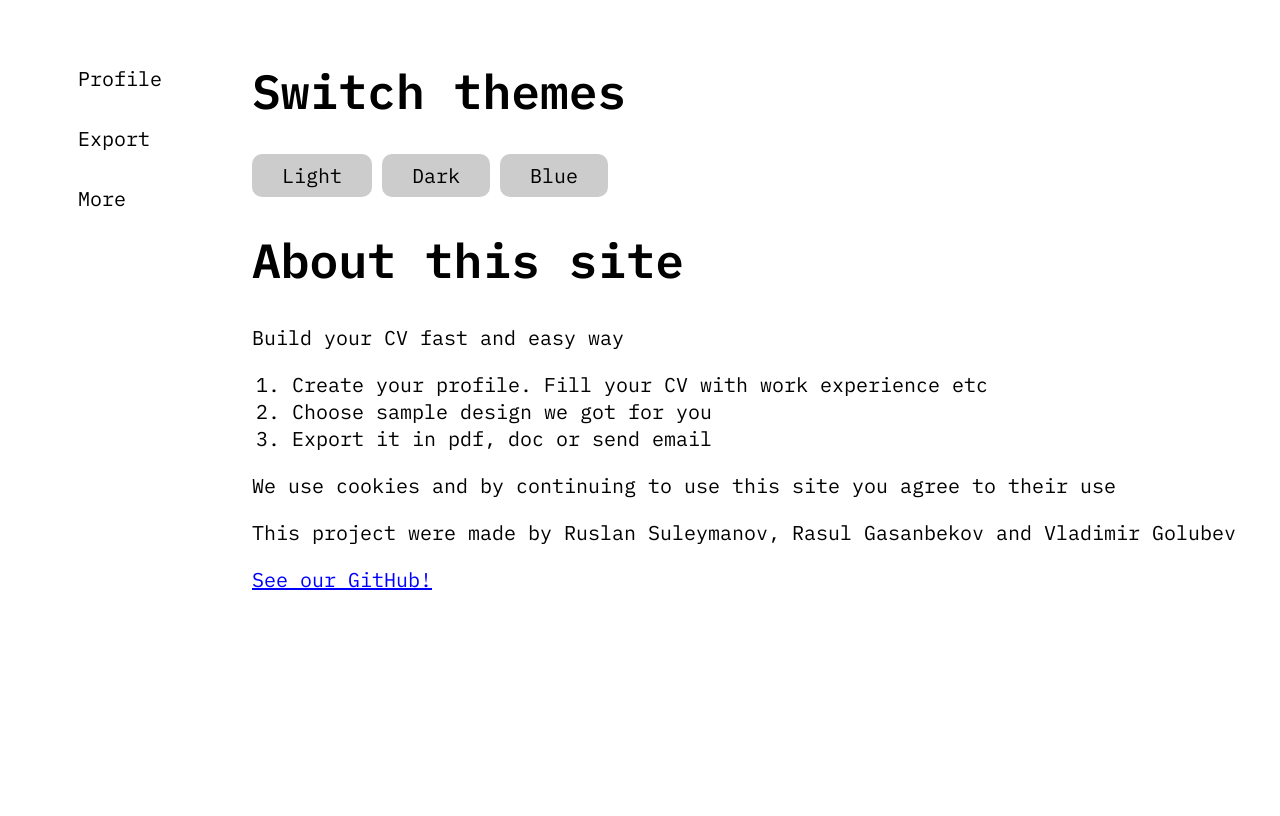
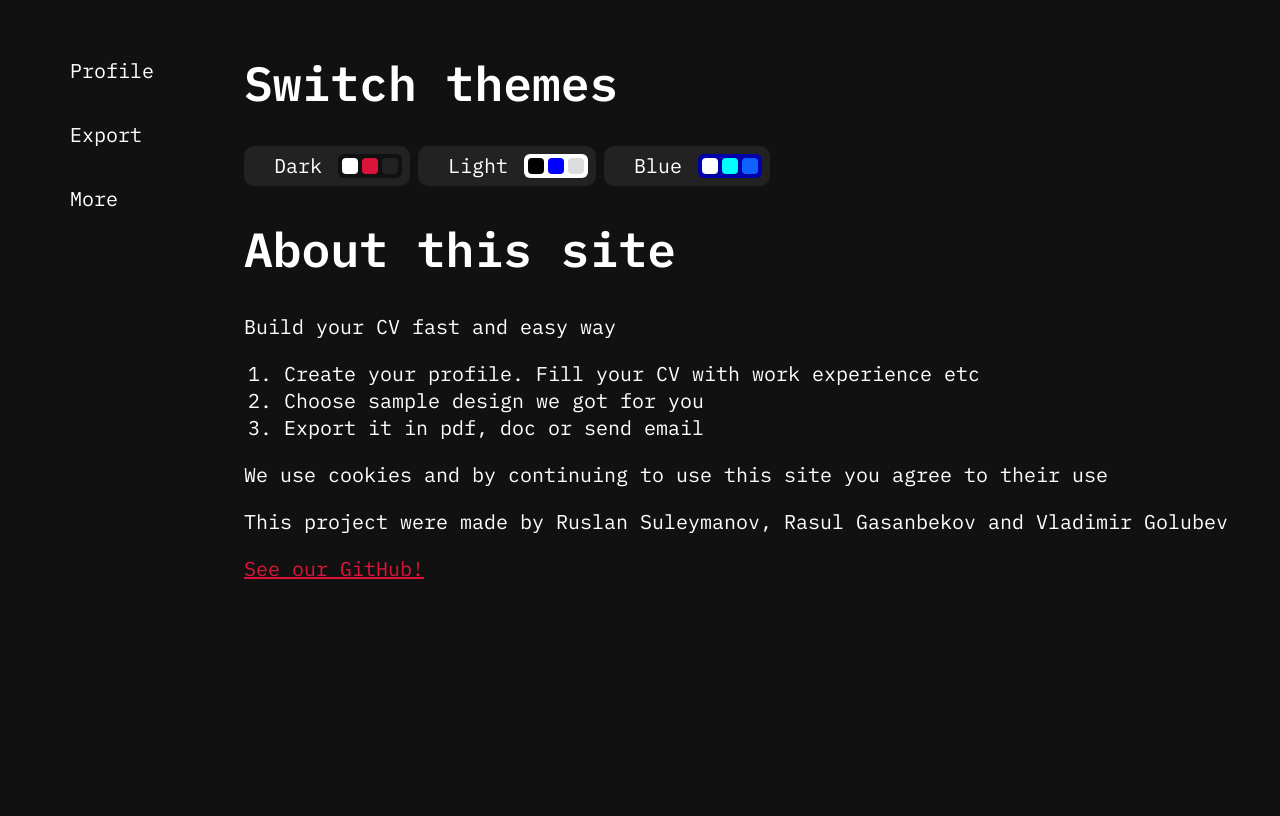
Before and after one commit to aqerd/CVbuilder, a Flask app: page /more in a window 1280 px wide. After the commit the page ends 579 px from the top, so only its background shows below. Run offline with Flask 3, Linux system fonts and the light colour scheme; parts of the project's set-up code (start-up, migrations or seed data) failed here and were passed over.

Commit message:
Added new easy intercation for themes

```diff
--- a/app/routes.py
+++ b/app/routes.py
@@ -22,7 +22,7 @@ def profile():
         return response
 
     data = {}
-    cookies_to_load = ["name", "middle_name", "last_name", "age", "email", "dob", "citizenship", "city"]
+    cookies_to_load = ["name", "middle_name", "last_name", "email", "age", "dob", "citizenship", "city"]
     for key in cookies_to_load:
         value = request.cookies.get(key)
         if value:
--- a/app/static/css/style.css
+++ b/app/static/css/style.css
@@ -12,16 +12,16 @@
     font-style: normal;
 }
 
-:root {
-  --bg-black: #111;
-  --border-black: #222;
-  --input-black: #333;
-  --background-color: #fff;
-}
-
 body {
     font-family: 'IBM Plex Mono', monospace;
     font-size: 20px;
+    background-color: var(--bg-color);
+    color: var(--main-color);
+    margin: 0;
+    padding: 0;
+    box-sizing: border-box;
+    height: 100%;
+    overflow-y: auto;
 }
 
 h1 {
@@ -33,15 +33,104 @@ input, textarea, select {
     font-size: 1em;
     border-radius: 5px;
     outline: none;
+    background-color: var(--interaction-color);
+    color: var(--main-color);
+    border: 2px solid var(--hover-color);
 }
 
-input, textarea, select, button {
-    font-family: inherit;
+input:focus, textarea:focus, select:focus {
+    border: 2px solid var(--border-color);
+}
+
+input[type="date"], input::placeholder, textarea::placeholder {
+    color: var(--neutral-color);
+}
+
+input[type="date"]:focus {
+    color: var(--main-color);
 }
 
 input[type="date"]::-webkit-calendar-picker-indicator {
     display: none;
     -webkit-appearance: none;
+}
+
+input[type="number"]::-webkit-inner-spin-button,
+input[type="number"]::-webkit-outer-spin-button {
+    display: none !important;
+    margin: 0;
+}
+
+button {
+    background-color: var(--interaction-color);
+    color: var(--main-color);
+    display: inline-block;
+    font-size: 20px;
+    border: none;
+    border-radius: 10px;
+    padding: 8px 30px;
+    cursor: pointer;
+    font-family: inherit;
+}
+
+button:hover {
+    background-color: var(--hover-color);
+}
+
+.button-row {
+    display: flex;
+    gap: 8px;
+}
+
+.button-row form {
+    margin: 0;
+}
+
+.button-col {
+    display: flex;
+    flex-direction: column;
+    gap: 8px;
+}
+
+.submit {
+    width: 100%;
+    padding: 8px 15px;
+    font-size: 20px;
+    border: none;
+    border-radius: 8px;
+    cursor: pointer;
+    background-color: var(--interaction-color);
+    color: var(--main-color);
+}
+
+.submit:active {
+    background-color: var(--main-color);
+    color: var(--bg-color);
+}
+
+.theme-toggle {
+    display: flex;
+    align-items: center;
+    gap: 16px;
+    padding-right: 8px;
+    line-height: 24px;
+}
+
+.color-main {
+    display: flex;
+    justify-content: space-between;
+    gap: 4px;
+    align-items: center;
+    border: none;
+    border-radius: 6px;
+    padding: 4px;
+    height: auto;
+}
+
+.color-box {
+    width: 16px;
+    height: 16px;
+    border-radius: 4px;
 }
 
 main {
@@ -80,8 +168,20 @@ aside {
     flex-direction: column;
 }
 
-.goto {
-    margin: 0;
+aside button {
+    background-color: var(--bg-color);
+    width: 100%;
+    height: 60px;
+    text-align: left;
+    margin-bottom: 4px;
+}
+
+aside button:hover {
+    background-color: var(--interaction-color);
+}
+
+aside button:active {
+    background-color: var(--hover-color);
 }
 
 textarea {
@@ -91,71 +191,50 @@ textarea {
     overflow: hidden;
 }
 
-button {
-    display: inline-block;
-    font-size: 20px;
-    border: none;
-    border-radius: 10px;
-    padding-left: 30px;
-    padding-right: 30px;
-    padding-top: 8px;
-    padding-bottom: 8px;
-    cursor: pointer;
+a, a:hover, a:visited, b {
+    color: var(--accent-color);
 }
 
-.button-row {
-    display: flex;
-    gap: 10px;
+.current, .current:hover {
+    color: var(--bg-color);
+    background-color: var(--main-color);
 }
 
-.button-row form {
-    margin: 0;
+button.add-button {
+    margin-bottom: 4px;
 }
 
-.button-col {
-    display: flex;
-    flex-direction: column;
-    gap: 10px;
+hr {
+    border: 0;
+    height: 1px;
+    background-color: var(--interaction-color);
+    margin: 0px 0px 4px 0px;
 }
 
-aside button {
-    width: 100%;
-    height: 60px;
-    text-align: left;
-}
-
-.submit {
-    width: 100%;
-    padding: 10px 15px;
-    font-size: 20px;
-    border: none;
-    border-radius: 10px;
-    cursor: pointer;
+::selection {
+    background-color: var(--main-color);
+    color: var(--bg-color);
 }
 
 ::-webkit-scrollbar {
-    width: 10px;
-    height: 10px;
+    width: 8px;
+    height: 8px;
 }
 
 ::-webkit-scrollbar-thumb {
-    background: #333;
+    background: var(--hover-color);
     border-radius: 5px;
 }
 
 ::-webkit-scrollbar-thumb:hover {
-    background: #666;
+    background: var(--neutral-color);
 }
 
 ::-webkit-scrollbar-track {
-    background: #222;
+    background: var(--interaction-color);
 }
 
 @media (max-width: 768px) {
-    body {
-        font-size: 16px;
-    }
-
     h1 {
         font-size: 36px;
     }
--- a/app/static/css/themes/dark.css
+++ b/app/static/css/themes/dark.css
@@ -1,101 +1,9 @@
-body {
-    background-color: #111;
-    color: white;
+:root {
+    --bg-color: #111111;
+    --main-color: white;
+    --accent-color: crimson;
+    --interaction-color: #222222;
+    --hover-color: #333333;
+    --neutral-color: #888888;
+    --border-color: white;
 }
-
-a {
-    color: white;
-}
-
-a:hover {
-    color: cyan;
-}
-
-a:visited {
-    color: cyan;
-}
-
-b {
-    color: crimson;
-}
-
-input, textarea, select {
-    background-color: #333;
-    color: white;
-    border: 2px solid #222;
-}
-
-input:focus, textarea:focus, select:focus {
-    border-color: black;
-    border: 2px solid white;
-}
-
-input[type="date"] {
-    color: #888;
-}
-
-input[type="date"]:focus {
-    color: white;
-}
-
-button {
-    color: white;
-    background-color: #222;
-}
-
-button:hover {
-    background-color: #333;
-}
-
-aside button {
-    background-color: #111;
-    width: 100%;
-    height: 60px;
-    text-align: left;
-}
-
-aside button:hover {
-    background-color: #333;
-}
-
-aside button:active {
-    background-color: #222;
-}
-
-.current {
-    color: #222;
-    background-color: white;
-}
-
-.current:hover {
-    color: #222;
-    background-color: white;
-}
-
-.submit {
-    width: 100%;
-    padding: 10px 15px;
-    font-size: 20px;
-    background-color: #222;
-    color: white;
-    border: none;
-    border-radius: 10px;
-    cursor: pointer;
-}
-
-::-webkit-scrollbar-thumb {
-    background: #333;
-}
-
-::-webkit-scrollbar-thumb:hover {
-    background: #666;
-}
-
-::-webkit-scrollbar-track {
-    background: #222;
-}
-
-::selection {
-  background-color: white;
-  color: black;
-}
--- a/app/static/css/themes/light.css
+++ b/app/static/css/themes/light.css
@@ -1,103 +1,9 @@
-body {
-    background-color: white;
-    color: black;
+:root {
+    --bg-color: white;
+    --main-color: black;
+    --accent-color: blue;
+    --interaction-color: #dddddd;
+    --hover-color: #bbbbbb;
+    --neutral-color: #666666;
+    --border-color: black;
 }
-
-a {
-    color: blue;
-}
-
-a:hover {
-    color: blue;
-}
-
-a:visited {
-    color: blue;
-}
-
-b {
-    color: red;
-}
-
-input, textarea, select {
-    background-color: #ccc;
-    color: black;
-    border: 2px solid #aaa;
-}
-
-input:focus, textarea:focus, select:focus {
-    border-color: black;
-    border: 2px solid black;
-}
-
-input[type="date"] {
-    color: #777;
-}
-
-input[type="date"]:focus {
-    color: white;
-}
-
-button {
-    color: black;
-    background-color: #ccc;
-}
-
-button:hover {
-    background-color: #aaa;
-}
-
-button:active {
-    background-color: #ccc;
-}
-
-aside button {
-    background-color: white;
-    width: 100%;
-    height: 60px;
-    text-align: left;
-}
-
-aside button:hover {
-    background-color: #ccc;
-}
-
-aside button:active {
-    background-color: #aaa;
-}
-
-.current {
-    color: white;
-    background-color: black;
-}
-
-.current:hover {
-    color: white;
-    background-color: #222;
-}
-
-.submit {
-    width: 100%;
-    padding: 10px 15px;
-    font-size: 20px;
-    border: none;
-    border-radius: 10px;
-    cursor: pointer;
-}
-
-::-webkit-scrollbar-thumb {
-    background: #aaa;
-}
-
-::-webkit-scrollbar-thumb:hover {
-    background: #888;
-}
-
-::-webkit-scrollbar-track {
-    background: #ddd;
-}
-
-::selection {
-  background-color: black;
-  color: white;
-}
--- a/app/static/js/theme_toggle.js
+++ b/app/static/js/theme_toggle.js
@@ -1,13 +1,15 @@
 document.addEventListener("DOMContentLoaded", () => {
     const themeStylesheet = document.getElementById("theme-stylesheet");
     const themeButtons = document.querySelectorAll(".theme-toggle");
-    const savedTheme = localStorage.getItem("theme") || "light";
+    const savedTheme = localStorage.getItem("theme") || "dark";
     themeStylesheet.href = `/static/css/themes/${savedTheme}.css`;
     themeButtons.forEach(button => {
         button.addEventListener("click", (e) => {
-            const selectedTheme = e.target.dataset.theme;
-            themeStylesheet.href = `/static/css/themes/${selectedTheme}.css`;
-            localStorage.setItem("theme", selectedTheme);
+            const selectedTheme = e.currentTarget.dataset.theme;
+            if (selectedTheme) {
+                themeStylesheet.href = `/static/css/themes/${selectedTheme}.css`;
+                localStorage.setItem("theme", selectedTheme);
+            }
         });
     });
 });
--- a/app/templates/more.html
+++ b/app/templates/more.html
@@ -11,9 +11,7 @@
             <main>
                 <h1>Switch themes</h1>
                 <div class="button-row">
-                    <button data-theme="light" class="theme-toggle">Light</button>
-                    <button data-theme="dark" class="theme-toggle">Dark</button>
-                    <button data-theme="blue" class="theme-toggle">Blue</button>
+                    {% include 'shared/themes.html' %}
                 </div>
                 <h1>About this site</h1>
                 <p>Build your CV fast and easy way</p>
--- /dev/null
+++ b/app/templates/shared/colors.html
@@ -0,0 +1,5 @@
+<div class="color-main" style="background-color: {{ background }};">
+    {% for color in colors %}
+        <div class="color-box" style="background-color: {{ color }};"></div>
+    {% endfor %}
+</div>
--- a/app/templates/shared/info.html
+++ b/app/templates/shared/info.html
@@ -1,6 +1,6 @@
 <meta charset="UTF-8">
 <meta name="viewport" content="width=device-width, initial-scale=1.0">
-<style>body { background-color: #000; color: #fff; }</style>
+<style>body { background-color: #111111; color: #ffffff; }</style>
 <link rel="shortcut icon" href="{{ url_for('static', filename='media/icon.png') }}" type="image/png">
 <link rel="stylesheet" href="{{ url_for('static', filename='css/style.css') }}">
 <link id="theme-stylesheet" rel="stylesheet" href="{{ url_for('static', filename='css/themes/dark.css') }}">
--- /dev/null
+++ b/app/templates/shared/themes.html
@@ -0,0 +1,20 @@
+<button data-theme="dark" class="theme-toggle">
+    <span class="theme-toggle-text">Dark</span>
+    {% set background = '#111' %}
+    {% set colors = ['#fff', 'crimson', '#222'] %}
+    {% include 'shared/colors.html' %}
+</button>
+
+<button data-theme="light" class="theme-toggle">
+    <span class="theme-toggle-text">Light</span>
+    {% set background = 'white' %}
+    {% set colors = ['black', 'blue', '#ddd'] %}
+    {% include 'shared/colors.html' %}
+</button>
+
+<button data-theme="blue" class="theme-toggle">
+    <span class="theme-toggle-text">Blue</span>
+    {% set background = '#0000aa' %}
+    {% set colors = ['white', 'cyan', '#0f62fe'] %}
+    {% include 'shared/colors.html' %}
+</button>
```
Also changed, not shown: other parts of app/static/css/style.css (+4 -29 lines), app/static/css/themes/blue.css (+9 -95 lines), app/templates/profile.html (+9 -4 lines).
